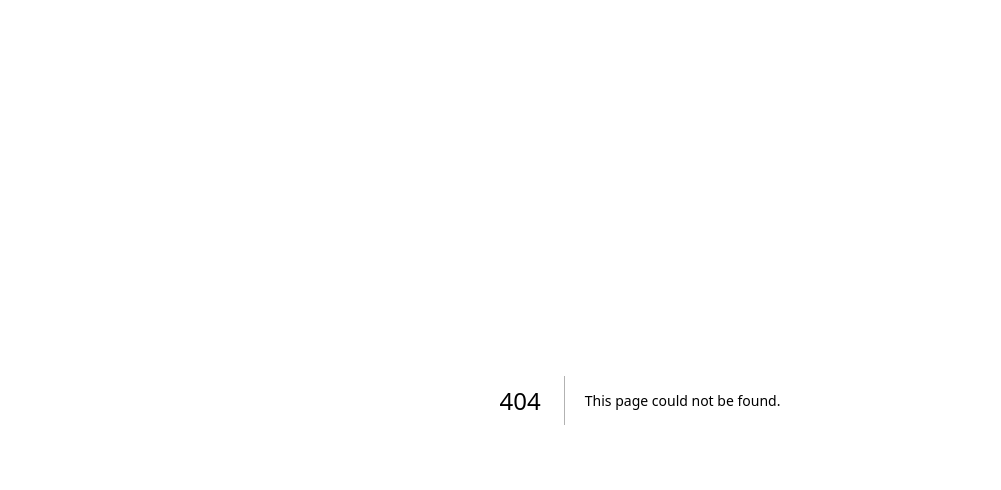
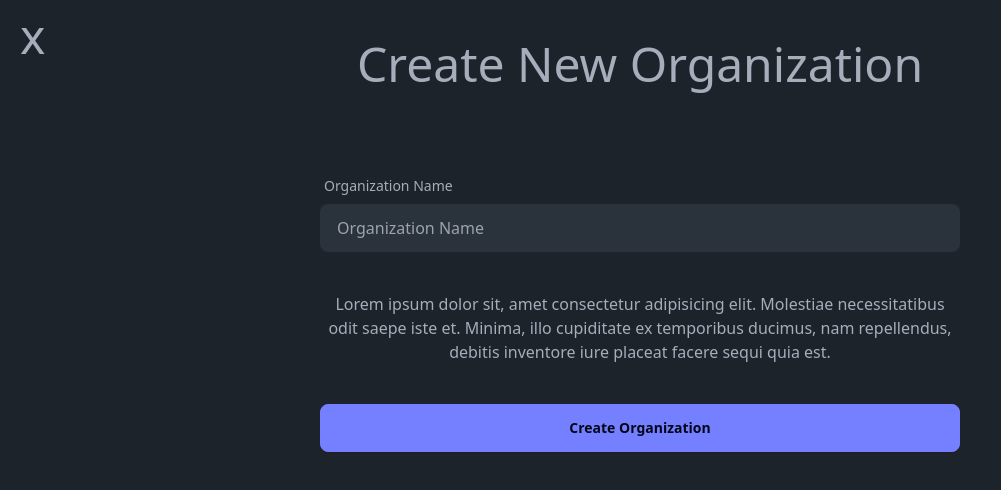
Before and after one commit to Nick-Fanelli/stageright, a Next.js app: page /app/new-organization in a window 1280 px wide. Before the commit this address had no page. Shown: the top 490 px of the page, without its empty margins (0-1001 px from the left). Built offline with nearby package versions, Linux system fonts and the light colour scheme; no server answers.

Commit message:
feat: add create organization page

```diff
--- /dev/null
+++ b/src/actions/organizaton.actions.ts
@@ -0,0 +1,25 @@
+"use server";
+
+import { auth } from "@/auth";
+import connectDB from "@/lib/db";
+import OrganizationModel, { IOrganization } from "@/models/organization.models";
+import { IUser } from "@/models/user.model";
+import { getUser } from "./user.actions";
+
+export const createOrganization = async (organizationName: string) : Promise<IOrganization | null> => {
+
+    await connectDB();
+
+    const session = await auth();
+    const dbUser = await getUser();
+
+    if(!session || !session.user)
+        return null;
+
+    if(!dbUser)
+        return null;
+
+    const organization = await OrganizationModel.create({ name: organizationName, owner: dbUser.id });
+    return await organization.save();
+
+}
--- /dev/null
+++ b/src/app/app/new-organization/page.tsx
@@ -0,0 +1,56 @@
+import { createOrganization } from "@/actions/organizaton.actions";
+import { redirect } from "next/navigation";
+import Link from "next/link";
+
+const NewOrganization = () => {
+
+    return (
+        <section id="new-organization" className="h-screen w-screen overflow-hidden">
+
+            <Link href="/app"><p className="text-5xl absolute top-3 left-5 cursor-pointer">x</p></Link>
+
+            <h1 className="text-center text-5xl mt-10">Create New Organization</h1>
+
+            <form
+            className="text-center w-screen flex justify-center items-center flex-col mt-20"
+            action={async (e) => {
+                "use server";
+
+                const name = e.get('organization-name');
+
+                if(!name) {
+                    console.warn("No organization name input found");
+                    return;
+                }
+
+                const nameStr = name.toString().trim();
+
+                if(nameStr.length <= 0) {
+                    console.warn("Invalid organization name");
+                    return;
+                }
+
+                await createOrganization(nameStr);
+                // TODO: DO SOME LOADING
+
+                redirect("/app");
+
+            }}>
+
+                <label className="form-control w-1/2">
+                    <div className="label"><span className="label-text">Organization Name</span></div>
+                    <input type="text" name="organization-name" id="organization-name" className="input bg-neutral w-100" placeholder="Organization Name" />
+                </label>
+
+                <p className="mt-10 w-1/2 text-wrap">Lorem ipsum dolor sit, amet consectetur adipisicing elit. Molestiae necessitatibus odit saepe iste et. Minima, illo cupiditate ex temporibus ducimus, nam repellendus, debitis inventore iure placeat facere sequi quia est.</p>
+
+                <button type="submit" className="btn btn-primary w-1/2 mt-10">Create Organization</button>
+
+            </form>
+
+        </section>
+    )
+
+}
+
+export default NewOrganization;
--- a/src/app/app/page.tsx
+++ b/src/app/app/page.tsx
@@ -45,7 +45,7 @@ const App = async () => {
             <main className="">
                 <div className="flex items-center pl-10 pt-7">
                     <h1 className="text-3xl font-bold">All Organizations</h1>
-                    <button className="ml-5 btn btn-primary">New Organization</button>
+                    <Link href="/app/new-organization"><button className="ml-5 btn btn-primary">New Organization</button></Link>
                 </div>
 
                 <div id="organizations" className="w-screen h-screen overflow-y-auto">
--- a/src/lib/middleware.ts
+++ b/src/lib/middleware.ts
@@ -1,5 +1,5 @@
 import { auth, signIn } from "@/auth"
-import { RedirectType, redirect } from "next/navigation";
+import { redirect } from "next/navigation";
 
 export const useAuthorizedMiddleware = async () => {
     "use server";
--- /dev/null
+++ b/src/models/organization.models.ts
@@ -0,0 +1,28 @@
+import { Document, Model, Schema, model, models } from "mongoose";
+import UserModel from "./user.model";
+
+export interface IOrganization extends Document {
+
+    name: string,
+    owner: Schema.Types.ObjectId
+
+}
+
+const organizationSchema = new Schema<IOrganization>({
+
+    name: {
+        type: String,
+        required: true
+    },
+
+    owner: {
+        type: Schema.Types.ObjectId,
+        ref: UserModel,
+        required: true
+    }
+
+}, { timestamps: true });
+
+const OrganizationModel: Model<IOrganization> = models.organization || model<IOrganization>("organization", organizationSchema);
+
+export default OrganizationModel;
--- a/src/models/user.model.ts
+++ b/src/models/user.model.ts
@@ -5,12 +5,14 @@ export interface IUser extends Document {
 }
 
 const userSchema = new Schema<IUser>({
+
     email: {
         type: String,
         unique: true,
         required: true
     }
-});
+
+}, { timestamps: true });
 
 const UserModel: Model<IUser> = models.user || model<IUser>("user", userSchema);
 
```
